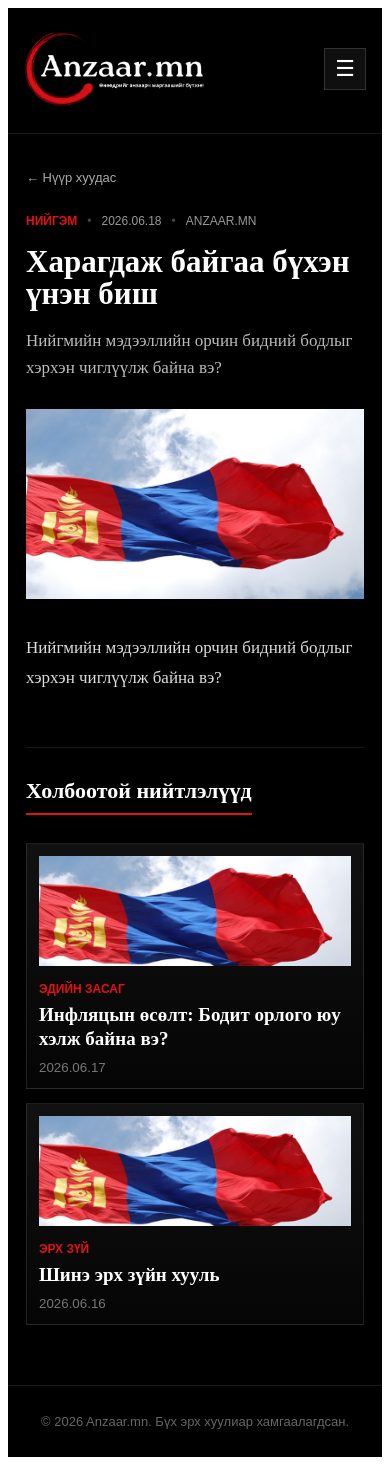
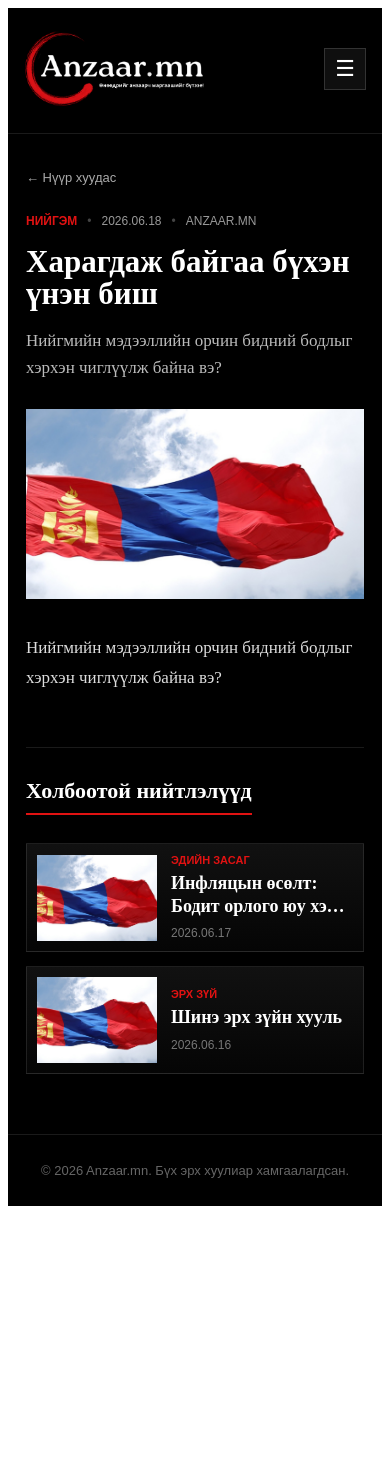
Before and after one commit to toogeemunkhtogtokh-ai/Anzaar-mn, a Next.js app: page /article/1 in a window 390 px wide. After the commit the page ends 1214 px from the top, so only its background shows below. Built offline with nearby package versions, Linux system fonts and the light colour scheme.

Commit message:
Update page.js

```diff
--- a/app/article/[id]/page.js
+++ b/app/article/[id]/page.js
@@ -388,24 +388,29 @@ export default function DynamicArticle({ params }) {
     textDecoration: "none",
     border: "1px solid rgba(255,255,255,.1)",
     background: "linear-gradient(180deg,#111,#050505)",
-                    padding: isMobile ? 12 : 18,
+    padding: isMobile ? 10 : 18,
+    display: isMobile ? "grid" : "block",
+    gridTemplateColumns: isMobile ? "120px 1fr" : "none",
+    gap: isMobile ? 14 : 0,
+    alignItems: isMobile ? "center" : "stretch",
   }}
 >
                   <div
   style={{
-                      height: isMobile ? 110 : 150,
+    height: isMobile ? 86 : 150,
     backgroundImage: `url(${item.image || "/hero-main.png"})`,
     backgroundSize: "cover",
     backgroundPosition: "center",
-                      marginBottom: 16,
+    marginBottom: isMobile ? 0 : 16,
   }}
 />
 
+<div>
   <div
     style={{
       color: "#e11212",
       fontFamily: "Arial",
-                      fontSize: 12,
+      fontSize: isMobile ? 11 : 12,
       fontWeight: 700,
       textTransform: "uppercase",
     }}
@@ -415,9 +420,13 @@ export default function DynamicArticle({ params }) {
 
   <h3
     style={{
-                      fontSize: isMobile ? 19 : 23,
+      fontSize: isMobile ? 18 : 23,
       lineHeight: 1.25,
-                      margin: isMobile ? "7px 0" : "10px 0",
+      margin: isMobile ? "6px 0" : "10px 0",
+      display: "-webkit-box",
+      WebkitLineClamp: isMobile ? 2 : "unset",
+      WebkitBoxOrient: "vertical",
+      overflow: "hidden",
     }}
   >
     {item.title}
@@ -427,10 +436,12 @@ export default function DynamicArticle({ params }) {
     style={{
       color: "#777",
       fontFamily: "Arial",
+      fontSize: isMobile ? 12 : 13,
     }}
   >
     {item.date}
   </small>
+</div>
                 </Link>
               ))}
             </div>
```
Lines whose indentation alone changed are shown as unchanged.
